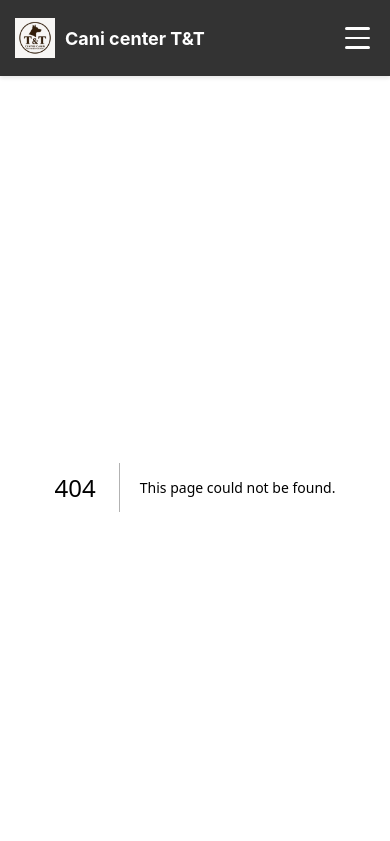
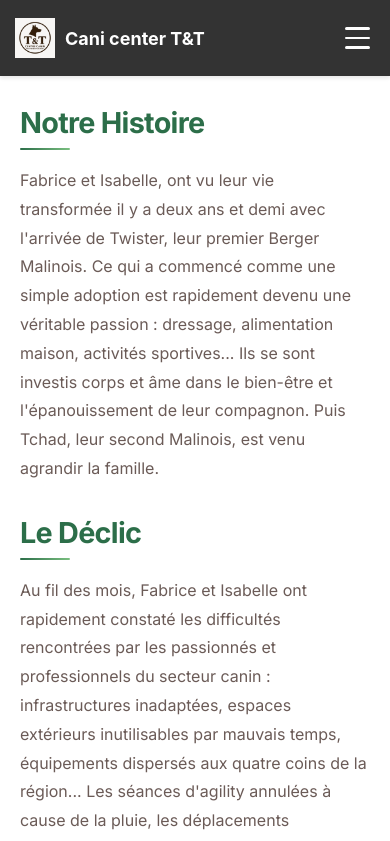
Before and after one commit to aurelient6/tnt-site-v1, a Next.js app: page /apropos in a window 390 px wide. Before the commit this address had no page. Shown: the top 841 px of the page. Built offline with nearby package versions, Linux system fonts and the light colour scheme.

Commit message:
new page apropos

```diff
--- /dev/null
+++ b/app/apropos/page.js
@@ -0,0 +1,19 @@
+import '../style/apropos.css';
+import { INFORMATIONS } from '../constantes/infos.js';
+
+export default function AProposPage() {
+
+  return (
+    <section className="apropos">
+        <h1>Notre Histoire</h1>
+        <p>Fabrice et Isabelle, ont vu leur vie transformée il y a deux ans et demi avec l'arrivée de Twister, leur premier Berger Malinois. Ce qui a commencé comme une simple adoption est rapidement devenu une véritable passion : dressage, alimentation maison, activités sportives... Ils se sont investis corps et âme dans le bien-être et l'épanouissement de leur compagnon. Puis Tchad, leur second Malinois, est venu agrandir la famille.</p>
+        <h1>Le Déclic</h1>
+        <p>Au fil des mois, Fabrice et Isabelle ont rapidement constaté les difficultés rencontrées par les passionnés et professionnels du secteur canin : infrastructures inadaptées, espaces extérieurs inutilisables par mauvais temps, équipements dispersés aux quatre coins de la région... Les séances d'agility annulées à cause de la pluie, les déplacements interminables pour accéder à un tapis de course ou à une piscine pour chiens – ils l'ont vécu, comme tant d'autres.</p>
+        <p>C'est en discutant avec des professionnels du milieu – éducateurs, physiothérapeutes, toiletteurs – que l'idée a germé : et si tout était réuni au même endroit ?</p>
+        <h1>Notre Vision : {`${INFORMATIONS.name}`}</h1>
+        <p>Le {`${INFORMATIONS.name}`} (pour Twister & Tchad) est né de cette ambition : créer un espace multidisciplinaire où professionnels et particuliers trouvent tout ce dont ils ont besoin, sous un même toit, accessible toute l'année, quelles que soient les conditions météorologiques.</p>
+        <p>Un lieu pensé par des passionnés, pour des passionnés. Un centre où la qualité des infrastructures rime avec flexibilité et accessibilité. Parce que nos compagnons à quatre pattes méritent le meilleur, et que ceux qui travaillent avec eux méritent des conditions optimales.</p>
+        <p>{`${INFORMATIONS.name}`} – là où chaque chien trouve son bonheur, par tous les temps. 🐾</p>
+    </section>
+  );
+}
--- a/app/components/header.js
+++ b/app/components/header.js
@@ -105,10 +105,10 @@ export default function Header() {
         <nav role="navigation" aria-label="Navigation principale" className={isMenuOpen ? 'active' : ''}>
           <ul className="navList">
             <li className="navItem">
-              <a href={ROUTES.accueil} className="navLink" onClick={closeMenu}>{PAGES.accueil}</a>
+              <a href={ROUTES.services} className="navLink" onClick={closeMenu}>{PAGES.services}</a>
             </li>
             <li className="navItem">
-              <a href={ROUTES.services} className="navLink" onClick={closeMenu}>{PAGES.services}</a>
+              <a href={ROUTES.apropos} className="navLink" onClick={closeMenu}>{PAGES.apropos}</a>
             </li>
             <li className="navItem">
               <a href={ROUTES.boutique} className="navLink" onClick={closeMenu}>{PAGES.boutique}</a>
--- a/app/constantes/routes.js
+++ b/app/constantes/routes.js
@@ -5,6 +5,7 @@ export const ROUTES = {
   contact: "/contact",
   equipe: "/#equipe",
   actualites: "/#actualites",
+  apropos: "/apropos",
   service: "/services",
   toilettage: "/toilettage",
   massage: "/massage",
@@ -24,4 +25,5 @@ export const PAGES = {
   contact: "Contact",
   equipe: "Notre équipe",
   actualites: "Nos actualités",
+  apropos: "À propos",
 }
--- /dev/null
+++ b/app/style/apropos.css
@@ -0,0 +1,172 @@
+/* Import Google Font pour un look professionnel */
+@import url('https://fonts.googleapis.com/css2?family=Inter:wght@400;500;600;700&family=Dancing+Script:wght@400;500;600;700&display=swap');
+
+.apropos {
+  max-width: 900px;
+  margin: 0 auto;
+  padding: 80px 40px;
+  background: var(--background);
+  min-height: calc(100vh - 160px);
+  font-family: 'Inter', sans-serif;
+}
+
+.apropos h1 {
+  font-family: 'Inter', sans-serif;
+  font-size: clamp(1.8rem, 4vw, 2.2rem);
+  font-weight: 700;
+  color: var(--principale);
+  margin: 3rem 0 1.5rem 0;
+  position: relative;
+  padding-bottom: 12px;
+  letter-spacing: -0.025em;
+}
+
+.apropos h1:first-of-type {
+  margin-top: 0;
+}
+
+.apropos h1::after {
+  content: '';
+  position: absolute;
+  bottom: 0;
+  left: 0;
+  width: 60px;
+  height: 3px;
+  background: linear-gradient(90deg, var(--principale) 0%, var(--secondaire) 100%);
+  border-radius: 2px;
+}
+
+.apropos p {
+  font-size: clamp(1rem, 2.5vw, 1.1rem);
+  line-height: 1.8;
+  color: var(--text-secondary);
+  margin-bottom: 1.5rem;
+  text-align: justify;
+  font-weight: 400;
+}
+
+/* Animation d'apparition */
+.apropos {
+  animation: fadeIn 0.6s ease-out;
+}
+
+@keyframes fadeIn {
+  from {
+    opacity: 0;
+    transform: translateY(20px);
+  }
+  to {
+    opacity: 1;
+    transform: translateY(0);
+  }
+}
+
+/* Style pour le dernier paragraphe avec emoji */
+.apropos p:last-of-type {
+  margin-top: 3rem;
+  padding: 2rem 2.5rem;
+  background: var(--principale);
+  border-radius: 16px;
+  font-family: 'Dancing Script', cursive;
+  font-weight: 600;
+  color: white;
+  text-align: center;
+  box-shadow: 0 8px 30px rgba(44, 110, 73, 0.25);
+  font-size: clamp(1.3rem, 3vw, 1.5rem);
+  letter-spacing: 0.5px;
+  position: relative;
+  overflow: hidden;
+  transition: all 0.3s ease;
+  line-height: 1.6;
+}
+
+.apropos p:last-of-type::before {
+  content: '';
+  position: absolute;
+  top: -50%;
+  right: -50%;
+  width: 200%;
+  height: 200%;
+  background: radial-gradient(circle, rgba(255, 255, 255, 0.1) 0%, transparent 70%);
+  animation: shine 3s ease-in-out infinite;
+}
+
+.apropos p:last-of-type:hover {
+  transform: translateY(-3px);
+  box-shadow: 0 12px 40px rgba(44, 110, 73, 0.35);
+}
+
+@keyframes shine {
+  0%, 100% {
+    transform: translate(-50%, -50%) rotate(0deg);
+    opacity: 0;
+  }
+  50% {
+    opacity: 1;
+  }
+}
+
+/* Responsive Design */
+@media (max-width: 768px) {
+  .apropos {
+    padding: 60px 30px;
+  }
+
+  .apropos h1 {
+    margin: 2.5rem 0 1.2rem 0;
+  }
+
+  .apropos h1:first-of-type {
+    margin-top: 0;
+  }
+
+  .apropos p {
+    text-align: left;
+    margin-bottom: 1.3rem;
+  }
+
+  .apropos p:last-of-type {
+    padding: 1.5rem 1.8rem;
+    margin-top: 2rem;
+  }
+}
+
+@media (max-width: 480px) {
+  .apropos {
+    padding: 40px 20px;
+  }
+
+  .apropos h1 {
+    margin: 2rem 0 1rem 0;
+    padding-bottom: 10px;
+  }
+
+  .apropos h1::after {
+    width: 50px;
+    height: 2px;
+  }
+
+  .apropos p {
+    margin-bottom: 1.2rem;
+  }
+
+  .apropos p:last-of-type {
+    padding: 1.3rem 1.5rem;
+    margin-top: 1.5rem;
+    font-size: clamp(1rem, 2.5vw, 1.15rem);
+  }
+}
+
+@media (max-width: 360px) {
+  .apropos {
+    padding: 30px 15px;
+  }
+
+  .apropos h1 {
+    margin: 1.5rem 0 0.8rem 0;
+  }
+
+  .apropos p:last-of-type {
+    padding: 1.2rem 1.3rem;
+  }
+}
```
